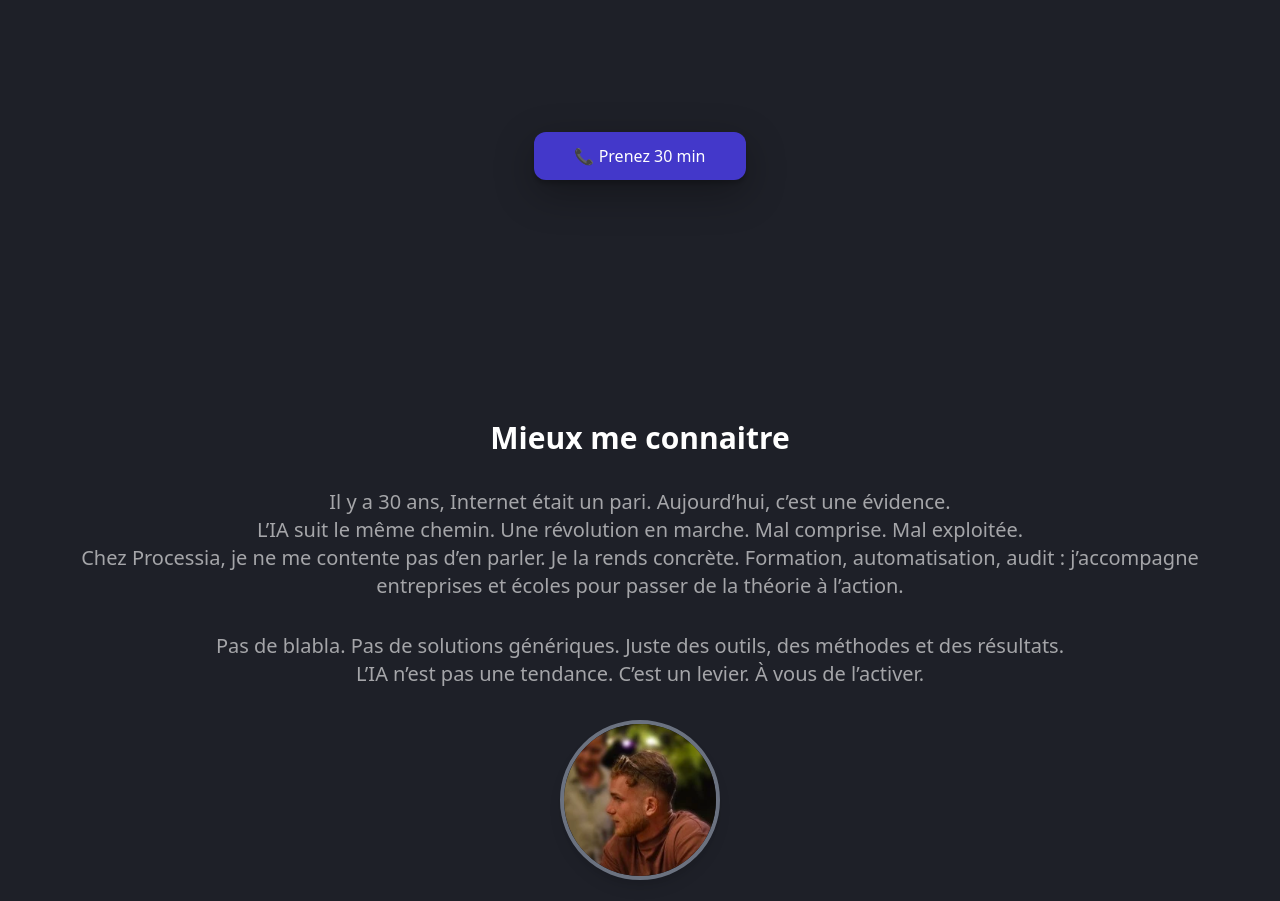
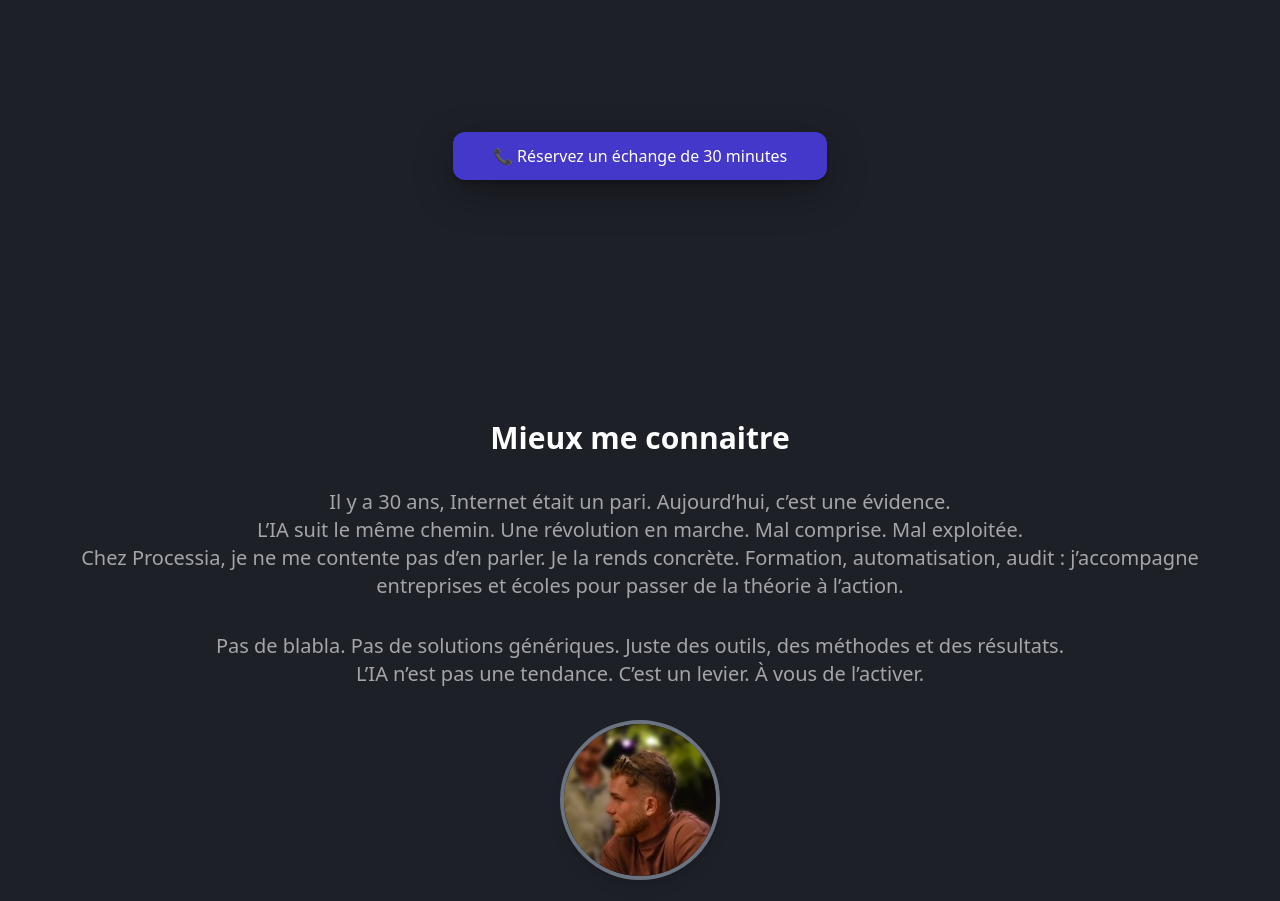
Before and after one commit to gogetenk/processia-landing, a website: page index.html in a window 1280 px wide. Shown: the part 3820-4721 px from the top of the page. Drawn offline with nearby package versions, Linux system fonts and the light colour scheme; a script that the page names is missing.

```diff
--- a/index.html
+++ b/index.html
@@ -388,7 +388,7 @@
         <div class="rounded-lg sm:mt-0">
             <a href="#booking"
                class="items-center block px-8 py-3 text-base font-medium text-center text-white transition duration-500 ease-in-out transform bg-majorelly lg:px-10 rounded-xl hover:bg-gov focus:outline-none focus:ring-2 focus:ring-offset-2 shadow-thick hover:-translate-y-1 hover:scale-110">
-               📞 Prenez 30 min
+               📞 Réservez un échange de 30 minutes
             </a>
         </div>
     </section>
```
